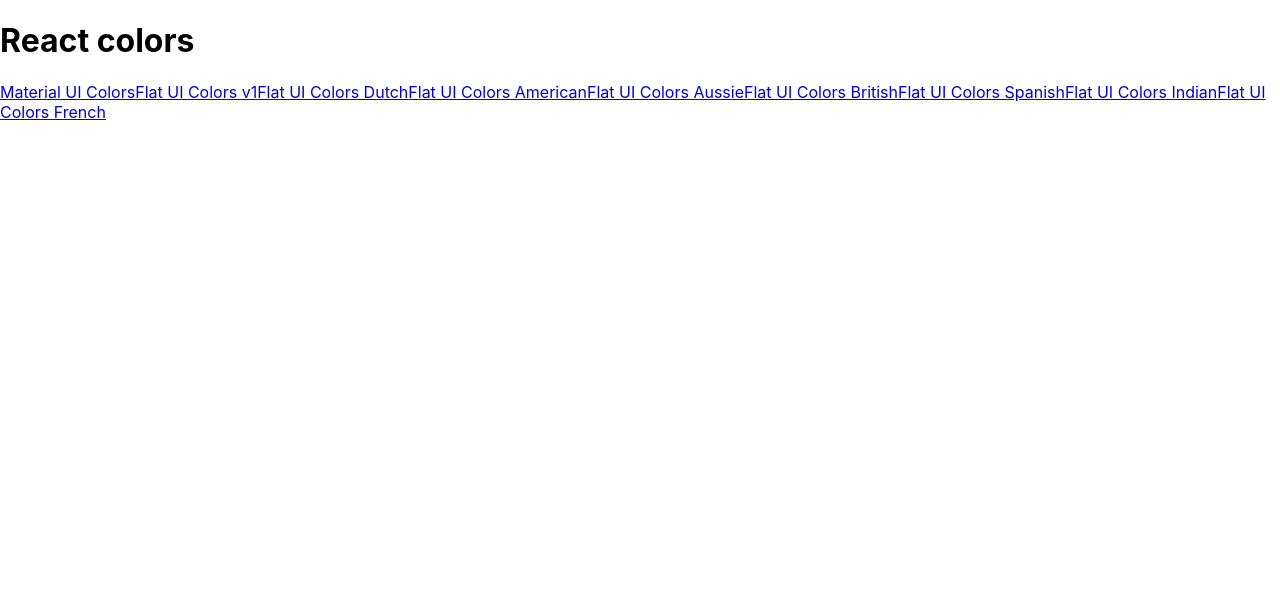
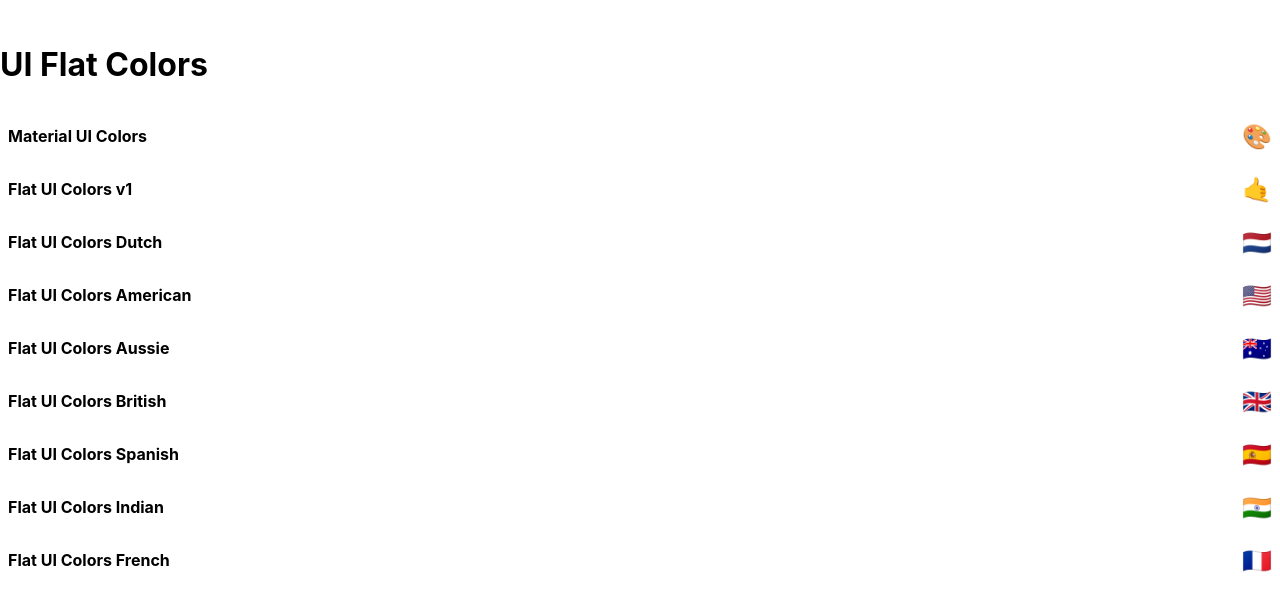
Before and after one commit to marinakosova/colors-react-app, a React (Create React App) app: page / in a window 1280 px wide. Shown: the top 610 px of the page. Built offline with nearby package versions, Linux system fonts and the light colour scheme.

Commit message:
feat: start styling MiniPalette

```diff
--- a/package.json
+++ b/package.json
@@ -5,6 +5,7 @@
   "dependencies": {
     "@material-ui/core": "^4.12.1",
     "@material-ui/icons": "^4.11.2",
+    "@material-ui/styles": "^4.11.4",
     "@testing-library/jest-dom": "^5.14.1",
     "@testing-library/react": "^11.2.7",
     "@testing-library/user-event": "^12.8.3",
--- /dev/null
+++ b/src/MiniPalette.js
@@ -0,0 +1,46 @@
+import React from 'react';
+import { withStyles } from '@material-ui/styles';
+
+const styles = {
+    root: {
+        backgroundColor: "white",
+        borderRadius: "5px",
+        padding: "0.5rem",
+        position: "relative",
+        overflow: "hidden",
+        "&:hover": {
+            cursor: "pointer"
+        }
+    },
+    colors: {
+        backgroundColor: "grey",
+    },
+    title: {
+        display: "flex",
+        justifyContent: "space-between",
+        alignItems: "center",
+        margin: "0",
+        color: "black",
+        paddingTop: "0.5rem",
+        fontSize: "1rem",
+        position: "relative"
+    },
+    emoji: {
+        marginLeft: "0.5rem",
+        fontSize: "1.5rem"
+    }
+}
+
+function MiniPalette(props) {
+    const { classes, paletteName, emoji } = props;
+    return (
+        <div className={classes.root}>
+            <div className={classes.colors}></div>
+            <h5 className={classes.title}>
+                {paletteName} <span className={classes.emoji}>{emoji}</span>
+            </h5>
+        </div>
+    );
+}
+
+export default withStyles(styles)(MiniPalette);
--- a/src/PaletteList.js
+++ b/src/PaletteList.js
@@ -1,4 +1,5 @@
 import React, { Component } from 'react';
+import MiniPalette from './MiniPalette';
 import { Link } from 'react-router-dom';
 
 class PaletteList extends Component {
@@ -7,9 +8,10 @@
         console.log(palettes)
         return (
             <div>
-                <h1>React colors</h1>
+                <MiniPalette />
+                <h1>UI Flat Colors</h1>
                 {palettes.map(palette => (
-                    <Link to={`/palette/${palette.id}`}>{palette.paletteName}</Link>
+                    <MiniPalette {...palette} />
                 ))}
             </div>
         );
```
Also changed, not shown: 1 other file (tests, documents, lock files or other folders).
